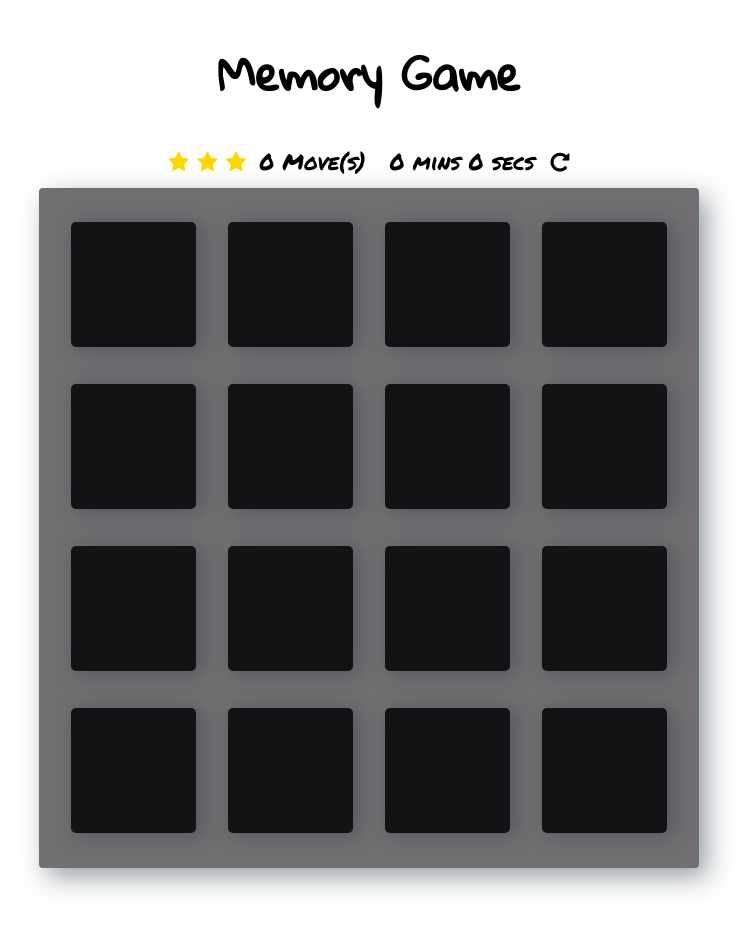
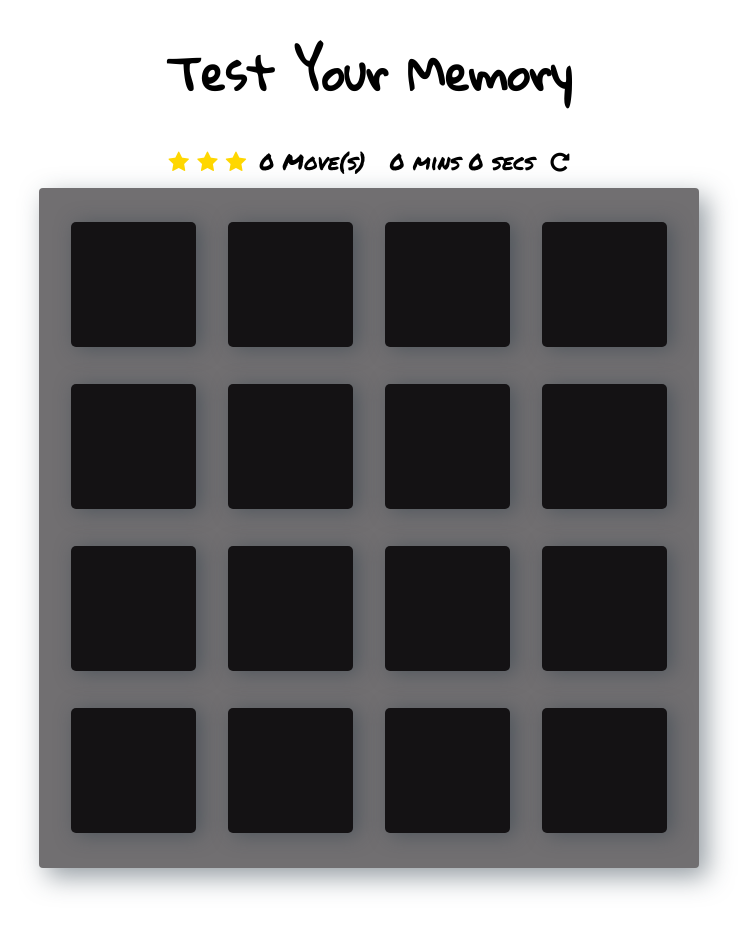
Before and after one commit to mohit-200/wordflip, a plain HTML site: page game.html in a window 1280 px wide. Shown: the whole page, without its empty margins (271-1024 px from the left). Drawn offline with Linux system fonts and the light colour scheme; a web font is replaced by a local one.

Commit message:
Update game.html

```diff
--- a/game.html
+++ b/game.html
@@ -16,7 +16,7 @@
 
     <div class="container">
         <header>
-            <h1>Memory Game</h1>
+            <h1>Test Your Memory</h1>
         </header>
 
         <section class="score-panel">
```
